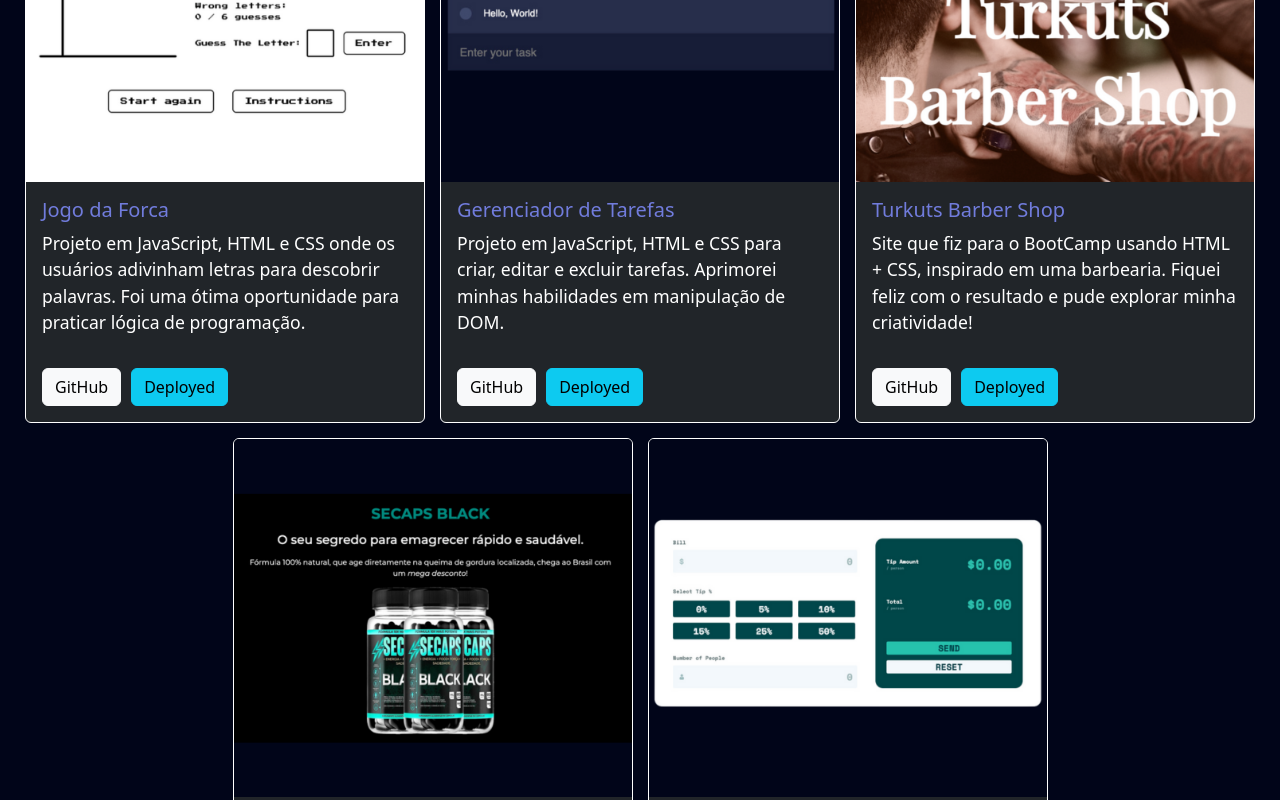
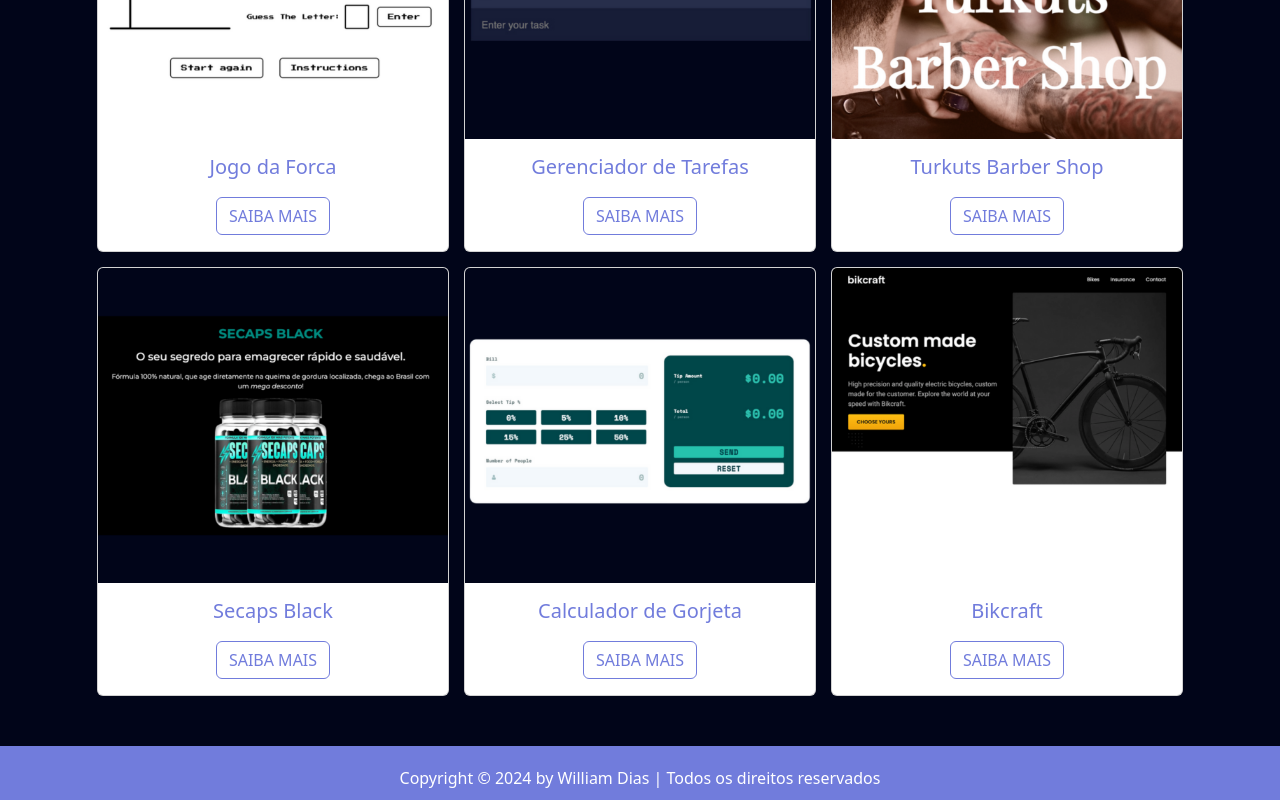
Before and after one commit to williampgdias/my_portfolio, a React (Vite) app: page /my_portfolio/portfolio in a window 1280 px wide. Shown: the part 500-1300 px from the top of the page. Built offline with nearby package versions, Linux system fonts and the light colour scheme; a web font is replaced by a local one.

Commit message:
fix(Portfolio): Mudando completamente o portfolio.

```diff
--- a/src/components/Bootstrap/Cards.jsx
+++ b/src/components/Bootstrap/Cards.jsx
@@ -1,52 +1,44 @@
-// Import the required modules.
+import React, { useState } from 'react';
+
+// Import Bootstrap.
 import Card from 'react-bootstrap/Card';
 import Button from 'react-bootstrap/Button';
-import Col from 'react-bootstrap/Col';
-import Row from 'react-bootstrap/Row';
+
+// Import components
+import MyModal from './MyModal';
 
 const CardContainer = ({
     image,
     title,
     cardInfo,
     githubLink,
-    depoloyedLink,
+    deployedLink,
 }) => {
+    const [modalShow, setModalShow] = useState(false);
+
     return (
         <>
-            {['Dark'].map((variant) => (
-                <Card
-                    bg={variant.toLowerCase()}
-                    key={variant}
-                    text={variant.toLowerCase() === 'light' ? 'dark' : 'white'}
-                    style={{
-                        width: '25rem',
-                    }}
-                >
+            <Card>
                 <Card.Img variant="top" src={image} />
                 <Card.Body>
                     <Card.Title>{title}</Card.Title>
-                        <Card.Text>{cardInfo}</Card.Text>
-                    </Card.Body>
-                    <Card.Body>
                     <Button
-                            variant="light"
-                            style={{ marginRight: '10px' }}
-                            href={githubLink}
-                            target="_blank"
+                        variant="primary"
+                        onClick={() => setModalShow(true)}
                     >
-                            GitHub
-                        </Button>
-
-                        <Button
-                            variant="info"
-                            href={depoloyedLink}
-                            target="_blank"
-                        >
-                            Deployed
+                        saiba mais
                     </Button>
                 </Card.Body>
             </Card>
-            ))}
+
+            <MyModal
+                show={modalShow}
+                onHide={() => setModalShow(false)}
+                title={title}
+                cardInfo={cardInfo}
+                githubLink={githubLink}
+                deployedLink={deployedLink}
+            />
         </>
     );
 };
--- /dev/null
+++ b/src/components/Bootstrap/MyModal.jsx
@@ -0,0 +1,43 @@
+import React from 'react';
+
+// Import Modal
+import Modal from 'react-bootstrap/Modal';
+import Button from 'react-bootstrap/Button';
+
+const MyModal = ({ title, cardInfo, githubLink, deployedLink, ...props }) => {
+    return (
+        <Modal
+            {...props}
+            size="lg"
+            aria-labelledby="contained-modal-title-vcenter"
+            centered
+        >
+            <Modal.Header closeButton>
+                <Modal.Title
+                    style={{ color: 'black' }}
+                    id="contained-modal-title-vcenter"
+                >
+                    {title}
+                </Modal.Title>
+            </Modal.Header>
+            <Modal.Body style={{ color: 'black' }}>
+                <p>{cardInfo}</p>
+                <Button className="btnModal" href={githubLink} target="_blank">
+                    GitHub
+                </Button>
+                <Button
+                    className="btnModal"
+                    href={deployedLink}
+                    target="_blank"
+                >
+                    Deployed
+                </Button>
+            </Modal.Body>
+            <Modal.Footer style={{ color: 'black' }}>
+                <Button onClick={props.onHide}>Close</Button>
+            </Modal.Footer>
+        </Modal>
+    );
+};
+
+export default MyModal;
--- a/src/pages/Portfolio/Portfolio.css
+++ b/src/pages/Portfolio/Portfolio.css
@@ -1,22 +1,86 @@
+.portfolio {
+    padding-bottom: 50px;
+}
+
 .cardsContainer {
     display: flex;
     gap: 15px;
     flex-wrap: wrap;
     justify-content: center;
-}
-
-.portfolio {
-    padding-bottom: 100px;
+    margin: 0 auto;
 }
 
 .card {
-    border: 1px solid #fff;
+    width: 22rem;
+}
+
+.card-body {
+    text-align: center;
 }
 
 .card-title {
     color: #717cdc;
 }
 
-.card-text {
-    font-size: 1.1rem !important;
+.card-body .btn {
+    border: 1px solid #717cdc;
+    background-color: transparent;
+    color: #717cdc;
+    text-transform: uppercase;
+    margin-top: 10px;
 }
+
+.card-body .btn:hover,
+.card-body .btn:focus {
+    background-color: #717cdc;
+    border: 1px solid #717cdc;
+    color: #fff;
+}
+
+.modal-title {
+    display: flex;
+    align-items: center;
+}
+
+.modal-title:before {
+    display: inline-block;
+    content: '';
+    background-color: #717cdc;
+    height: 8px;
+    width: 15px;
+    margin-right: 8px;
+    transition: width 0.2s;
+}
+
+.modal-title:hover:before {
+    width: 25px;
+}
+
+/* BUTTONS MODAL */
+.btnModal {
+    border: 1px solid #717cdc;
+    background-color: transparent;
+    color: #717cdc;
+}
+
+.btnModal:hover,
+.btnModal:focus {
+    background-color: #717cdc;
+    color: #fff;
+}
+
+.btnModal:last-child {
+    margin-left: 10px;
+}
+
+.modal-footer .btn-primary {
+    border: 1px solid #717cdc;
+    color: #fff;
+    background-color: #717cdc;
+}
+
+.modal-footer .btn-primary:hover,
+.modal-footer .btn-primary:focus {
+    background-color: #fff;
+    color: #717cdc;
+}
--- a/src/pages/Portfolio/Portfolio.jsx
+++ b/src/pages/Portfolio/Portfolio.jsx
@@ -12,6 +12,7 @@ import taskManagerImage from '../../assets/portfolioImg/taskManager.png';
 import turkutsImage from '../../assets/portfolioImg/turkutsBarberShop.png';
 import secapsImage from '../../assets/portfolioImg/secapsImage.png';
 import tipCalculatorImage from '../../assets/portfolioImg/tipCalculator.png';
+import bikcraftImage from '../../assets/portfolioImg/bikCraft.png';
 
 const Portfolio = () => {
     return (
@@ -21,6 +22,7 @@ const Portfolio = () => {
                 <p>Aqui você encontra mais sobre meus projetos.</p>
 
                 <div className="cardsContainer">
+                    {/* Hangman */}
                     <CardContainer
                         image={jogoDaForcaImage}
                         title={'Jogo da Forca'}
@@ -30,10 +32,12 @@ const Portfolio = () => {
                         githubLink={
                             'https://github.com/williampgdias/hangman-game'
                         }
-                        depoloyedLink={
+                        deployedLink={
                             'https://williampgdias.github.io/hangman-game/'
                         }
                     />
+
+                    {/* Task Manager */}
                     <CardContainer
                         image={taskManagerImage}
                         title={'Gerenciador de Tarefas'}
@@ -43,10 +47,12 @@ const Portfolio = () => {
                         githubLink={
                             'https://github.com/williampgdias/task_manager'
                         }
-                        depoloyedLink={
+                        deployedLink={
                             'https://williampgdias.github.io/task_manager/'
                         }
                     />
+
+                    {/* Turkuts Barber Shop */}
                     <CardContainer
                         image={turkutsImage}
                         title={'Turkuts Barber Shop'}
@@ -56,10 +62,12 @@ const Portfolio = () => {
                         githubLink={
                             'https://github.com/williampgdias/turkuts_barber_shop'
                         }
-                        depoloyedLink={
+                        deployedLink={
                             'https://williampgdias.github.io/turkuts_barber_shop/'
                         }
                     />
+
+                    {/* Secaps */}
                     <CardContainer
                         image={secapsImage}
                         title={'Secaps Black'}
@@ -69,10 +77,12 @@ const Portfolio = () => {
                         githubLink={
                             'https://github.com/williampgdias/secaps_black'
                         }
-                        depoloyedLink={
+                        deployedLink={
                             'https://williampgdias.github.io/secaps_black/'
                         }
                     />
+
+                    {/* Tip Calculator */}
                     <CardContainer
                         image={tipCalculatorImage}
                         title={'Calculador de Gorjeta'}
@@ -82,8 +92,21 @@ const Portfolio = () => {
                         githubLink={
                             'https://github.com/williampgdias/tip-calculator'
                         }
-                        depoloyedLink={
+                        deployedLink={
                             'https://williampgdias.github.io/tip-calculator/'
+                        }
+                    />
+
+                    {/* Bikcraft */}
+                    <CardContainer
+                        image={bikcraftImage}
+                        title={'Bikcraft'}
+                        cardInfo={
+                            'Site para uma empresa de bicicletas customizadas fictícias, desenvolvido com HTML e CSS. Focado em layout responsivo e boas práticas de design.'
+                        }
+                        githubLink={'https://github.com/williampgdias/bikcraft'}
+                        deployedLink={
+                            'https://williampgdias.github.io/bikcraft/'
                         }
                     />
                 </div>
```
Also changed, not shown: src/assets/portfolioImg/bikCraft.png (added). Lines whose indentation alone changed are shown as unchanged.
